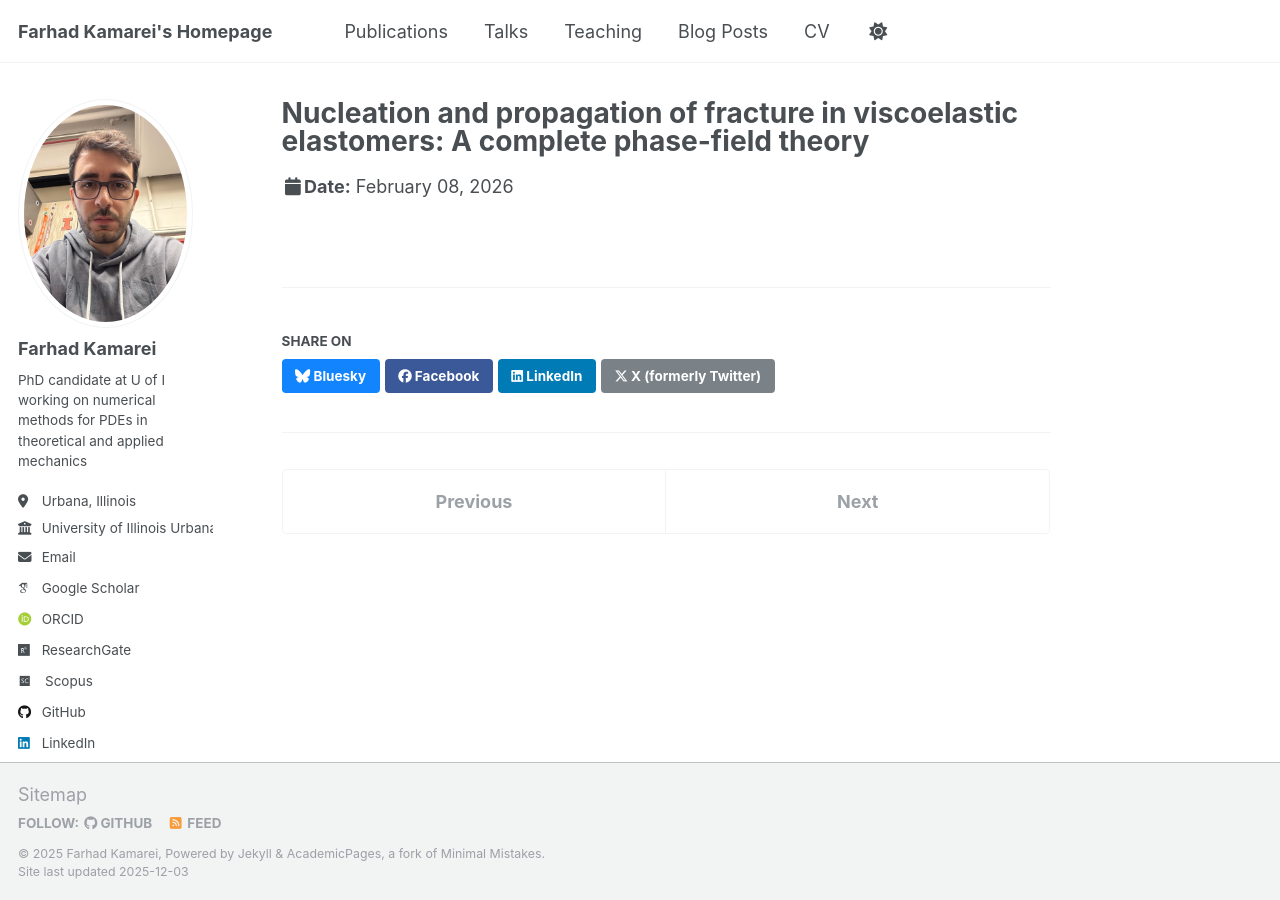
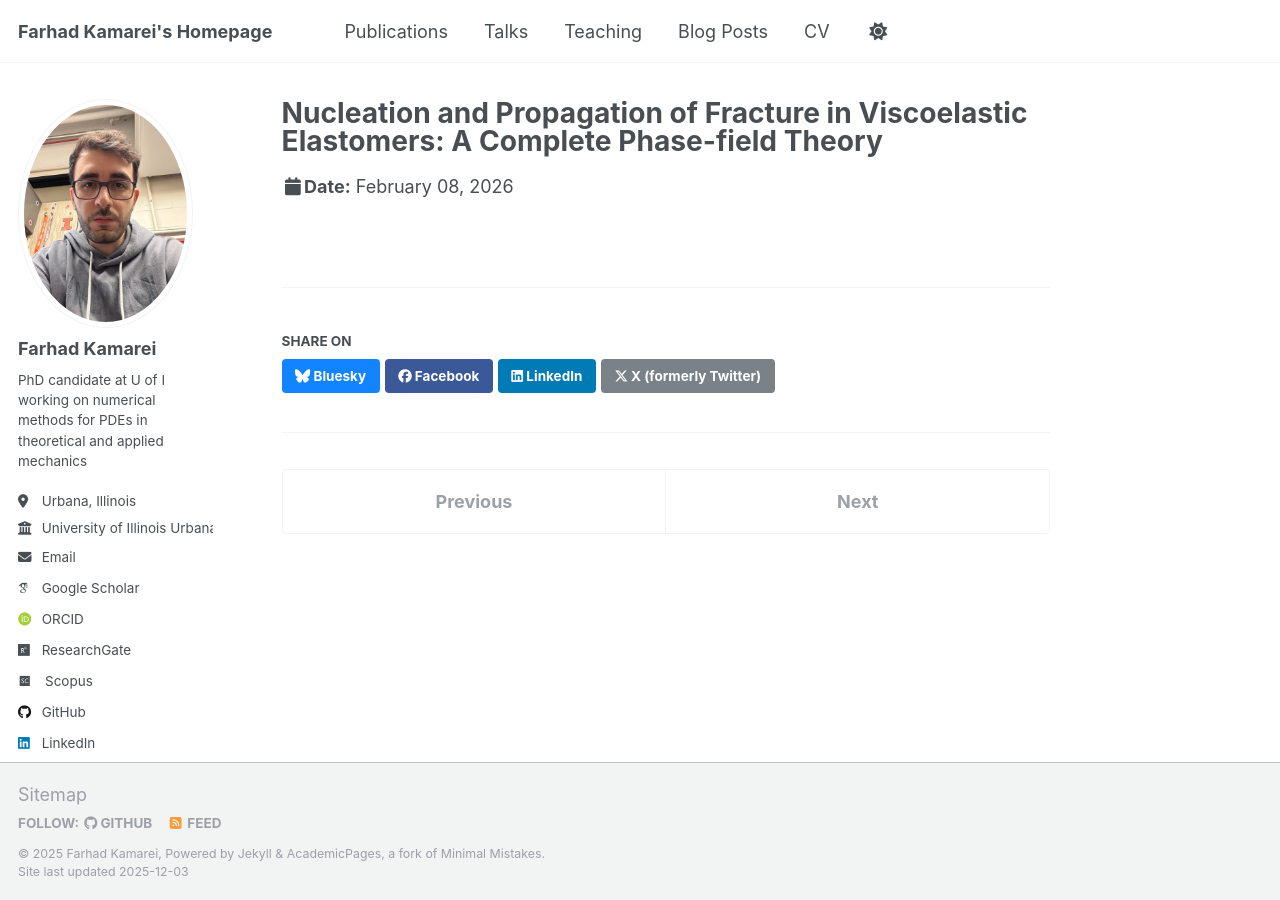
Before and after one commit to farhadkama/farhadkama.github.io, a Jekyll site: the page built from _talks/2026-2-AS.md, in a window 1280 px wide. Built offline with Jekyll 4.4.1, drawn with Linux system fonts in a browser that asks for light colours; some web fonts are replaced.

```diff
--- a/_talks/2026-2-AS.md
+++ b/_talks/2026-2-AS.md
@@ -1,5 +1,5 @@
 ---
-title: "Nucleation and propagation of fracture in viscoelastic elastomers: A complete phase-field theory"
+title: "Nucleation and Propagation of Fracture in Viscoelastic Elastomers: A Complete Phase-field Theory"
 collection: talks
 type: "Conference presentation"
 permalink: /talks/2026-2-AS
```
Also changed, not shown: _talks/2025-9-Melosh.md (+2 -2 lines), _talks/2025-9-SES.md (+1 -1 lines).
